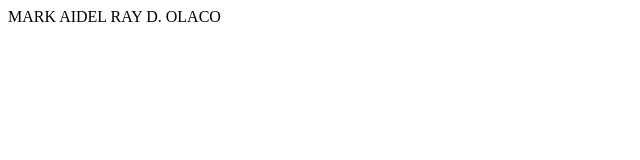
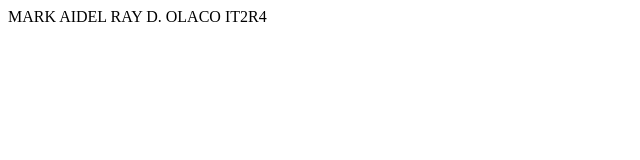
Before and after one commit to lacsyy/olacowebproj, a website: page index.html in a window 1280 px wide. Shown: the full height of the page, 0-640 px from the left. Drawn offline with Linux system fonts and the light colour scheme.

Commit message:
added page

```diff
--- a/index.html
+++ b/index.html
@@ -7,5 +7,6 @@
 </head>
 <body>
   MARK AIDEL RAY D. OLACO
+  IT2R4
 </body>
 </html>
```
